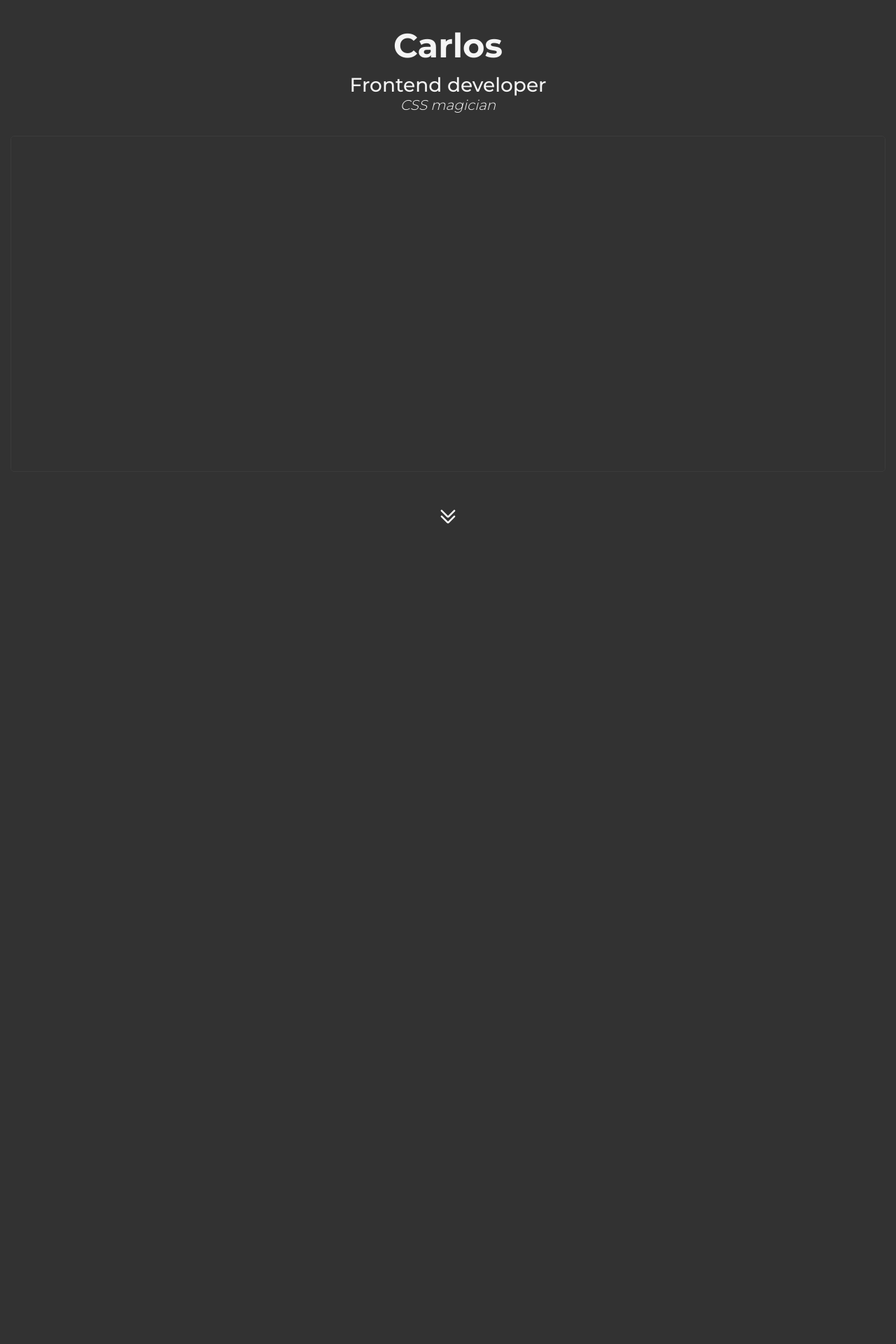
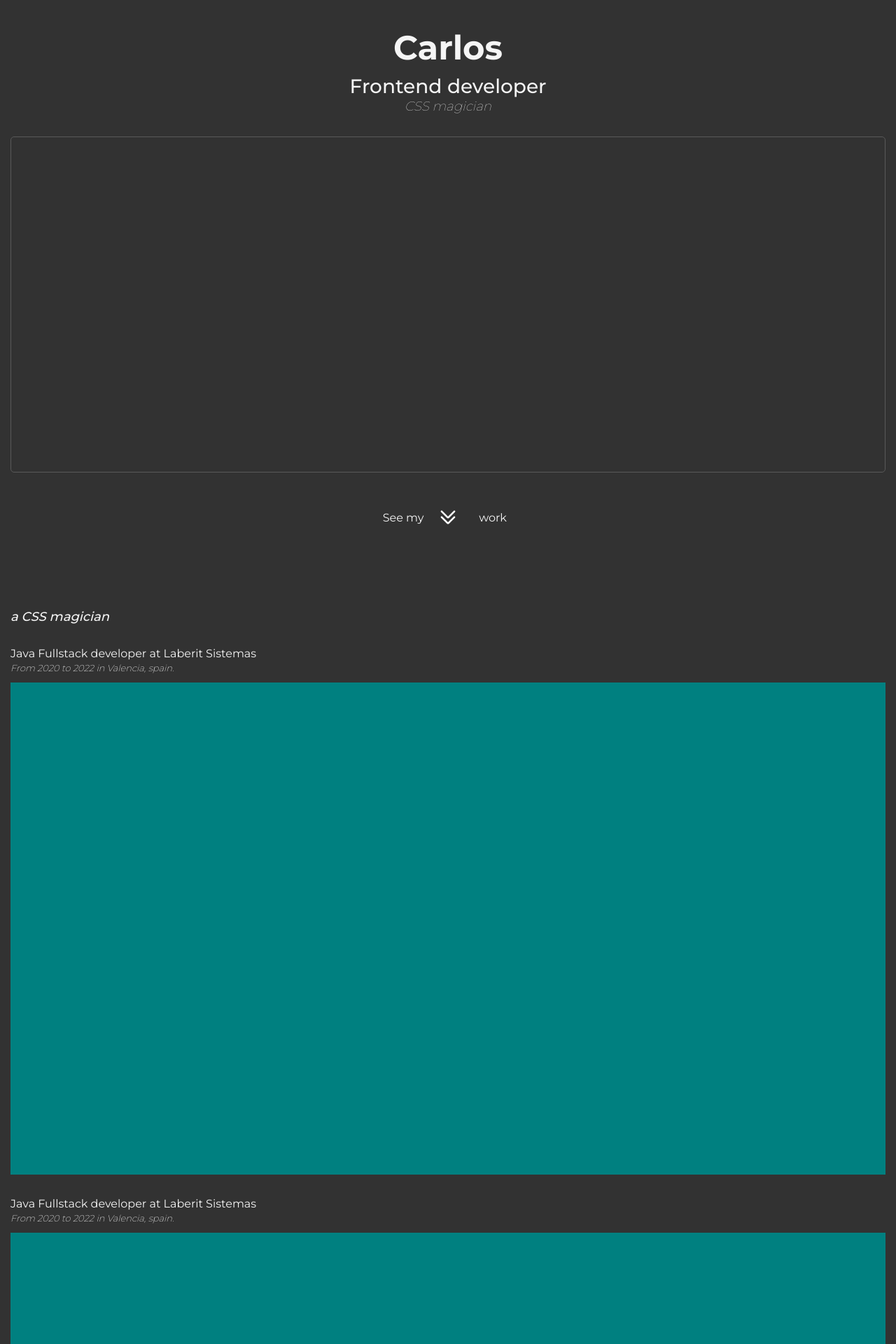
Before and after one commit to daiant/pages-2023, a Next.js app: page / in a window 1280 px wide. Shown: the top 1920 px of the page at 70% size. Before the commit the page ends 800 px from the top, so only its background shows below. Built offline with nearby package versions, Linux system fonts and the light colour scheme.

Commit message:
feat: general layout

```diff
--- /dev/null
+++ b/src/app/_animations.scss
@@ -0,0 +1,35 @@
+@keyframes focus-in-movement {
+    0% {
+      letter-spacing: 1em;
+      transform: translateZ(300px);
+      filter: blur(12px);
+      opacity: 0;
+    }
+    100% {
+      transform: translateZ(12px);
+      filter: blur(0);
+      opacity: 1;
+    }
+  }
+
+  @keyframes focus-in {
+    0% {
+      filter: blur(12px);
+      opacity: 0;
+    }
+    100% {
+      filter: blur(0px);
+      opacity: 1;
+    }
+  }
+
+  @keyframes gogogogo {
+    0% {
+      max-height: 0;
+      border-color: #595959;
+    }
+    100% {
+      max-height: 999px;
+      border-color: #595959;
+    }
+  }
--- a/src/app/page.module.scss
+++ b/src/app/page.module.scss
@@ -1,18 +1,29 @@
+@import "./animations";
+
 .main {
+  section {
+    background-color: #323232;
+    padding-inline: 15px;
+    &.front {
+      min-height: 100vh;
       display: flex;
       flex-direction: column;
       align-items: center;
       justify-content: center;
-  height: 100vh;
-  overflow: hidden;
-  padding-inline: 15px;
+      position: relative;
+      z-index: 9;
+    }
     &.disableAnimations {
       * {
         animation: none !important;
       }
       .bubbles {
         height: 100%;
-      border-color:#3b3b3b;
+        aspect-ratio: 4 / 3;
+        border-color: #3b3b3b;
+      }
+      .scrollDown {
+        opacity: 1;
       }
     }
     .title {
@@ -33,18 +44,19 @@
         font-weight: 500;
       }
       h3 {
-      font-size: 1.25rem;
-      font-weight: 300;
+        font-size: 1.15rem;
+        font-weight: 100;
         font-style: italic;
         animation-duration: 1.5s;
       }
     }
     .bubbles {
-    animation: gogogogo 100ms linear forwards;
-    animation-delay: 4s;
+      animation: gogogogo 300ms linear forwards;
+      animation-delay: 3.75s;
       // display: none;
+      height: 60vh;
+      max-height: 0;
       width: 100%;
-    max-height: 60vh;
       margin-block: 32px;
       border: 1px solid transparent;
       overflow: hidden;
@@ -52,41 +64,67 @@
     }
     .scrollDown {
       text-align: center;
+      display: grid;
+      grid-template-columns: repeat(3, 1fr);
+      align-items: center;
+      animation: focus-in 200ms linear forwards;
+      animation-delay: 3.75s;
+      opacity: 0;
+      &:hover {
+        cursor: pointer;
+        text-decoration: underline;
+      }
+      img {
         filter: invert(1);
       }
     }
-@keyframes focus-in-movement {
-  0% {
-    letter-spacing: 1em;
-    transform: translateZ(300px);
-    filter: blur(12px);
-    opacity: 0;
+    .info {
+      margin-block-start: 70px;
+      h1 {
+        font-size: 18px;
+        font-weight: 500;
+        font-style: italic;
+        margin-block-end: 32px;
       }
-  100% {
-    transform: translateZ(12px);
-    filter: blur(0);
-    opacity: 1;
+      .content {
+        margin-block-end: 32px;
+        p {
+          margin: 0;
+        }
+        .jobDescription {
+          font-size: 16px;
+        }
+        .jobAdditionalInfo {
+          font-size: 13px;
+          margin-block-start: 3px;
+          font-style: italic;
+          font-weight: 200;
         }
       }
-
-@keyframes focus-in {
-  0% {
-    filter: blur(12px);
-    opacity: 0;
-  }
-  100% {
-    filter: blur(0px);
-    opacity: 1;
+      .block {
+        margin-block-start: 13px;
+        width: 100%;
+        height: auto;
+        aspect-ratio: 16 / 9;
+        background-color: teal;
       }
     }
-
-@keyframes gogogogo {
-  0% {
-    height: 0;
-    border-color: #595959;
   }
-  100% {
-    height: 100%;
-    border-color: #595959;
+  .nav {
+    position: fixed;
+    background-color: #323232;
+    top: 0;
+    left: 0;
+    right: 0;
+    display: flex;
+    align-items: center;
+    justify-content: space-between;
+    padding-inline: 15px;
+    z-index: 2;
+    p {
+      font-size: 1.5rem;
+      font-weight: 600;
+      margin-block: 1rem;
     }
   }
+}
--- a/src/app/page.tsx
+++ b/src/app/page.tsx
@@ -1,16 +1,23 @@
+'use client';
+
 import Bubble from '@/components/Bubble/bubble';
 import { Montserrat } from '@next/font/google'
-import styles from './page.module.scss'
+import styles from './page.module.scss';
 
-const montse = Montserrat({ subsets: ['latin'] })
+
+const montse = Montserrat({ subsets: ['latin'], display: 'swap' })
 const bubbles: Array<Bubble> = [
-  {title: 'me', img: 'https://github.com/daiant.png'},
-  {title: 'Drag me'}
+  { title: 'me', img: 'https://github.com/daiant.png' },
+  { title: 'Drag me' }
 ];
+function scrollIntoContent() {
+  window.scrollBy({ behavior: 'smooth', top: window.innerHeight - window.scrollY });
+}
 export default function Home() {
-  const devMode: boolean = true;
+  const devMode: boolean = false;
   return (
-    <main className={`${styles.main} ${montse.className} ${styles.disableAnimations}`}>
+    <main className={`${styles.main} ${montse.className}`}>
+      <section id='splash' className={`${devMode ? styles.disableAnimations : ''} ${styles.front}`}>
         <div className={styles.title}>
           <h1>Carlos</h1>
           <h2>Frontend developer</h2>
@@ -19,9 +26,41 @@ export default function Home() {
         <div className={styles.bubbles}>
           {/* {bubbles.map((bubble: Bubble) => <Bubble key={bubble.title} title={bubble.title} img={bubble.img}></Bubble>)} */}
         </div>
-      <div className={styles.scrollDown}>
+        <div className={styles.scrollDown} onClick={scrollIntoContent}>
+          <span>See my</span>
           <img src="/scroll.png" title='scroll down' />
+          <span>work</span>
         </div>
+      </section>
+      <nav className={styles.nav}>
+        <p>Carlos is</p>
+        <span>Burgir</span>
+      </nav>
+      <section>
+        <div className={styles.info}>
+          <h1>a CSS magician</h1>
+          <div className={styles.content}>
+            <p className={styles.jobDescription}>Java Fullstack developer at Laberit Sistemas</p>
+            <p className={styles.jobAdditionalInfo}>From 2020 to 2022 in Valencia, spain.</p>
+            <div className={styles.block}></div>
+          </div>
+          <div className={styles.content}>
+            <p className={styles.jobDescription}>Java Fullstack developer at Laberit Sistemas</p>
+            <p className={styles.jobAdditionalInfo}>From 2020 to 2022 in Valencia, spain.</p>
+            <div className={styles.block}></div>
+          </div>
+          <div className={styles.content}>
+            <p className={styles.jobDescription}>Java Fullstack developer at Laberit Sistemas</p>
+            <p className={styles.jobAdditionalInfo}>From 2020 to 2022 in Valencia, spain.</p>
+            <div className={styles.block}></div>
+          </div>
+        </div>
+      </section>
+      <section>
+        <div className={styles.info}>
+          <h1>a Hobbyist</h1>
+        </div>
+      </section>
     </main>
   )
 }
```
Lines whose indentation alone changed are shown as unchanged.
